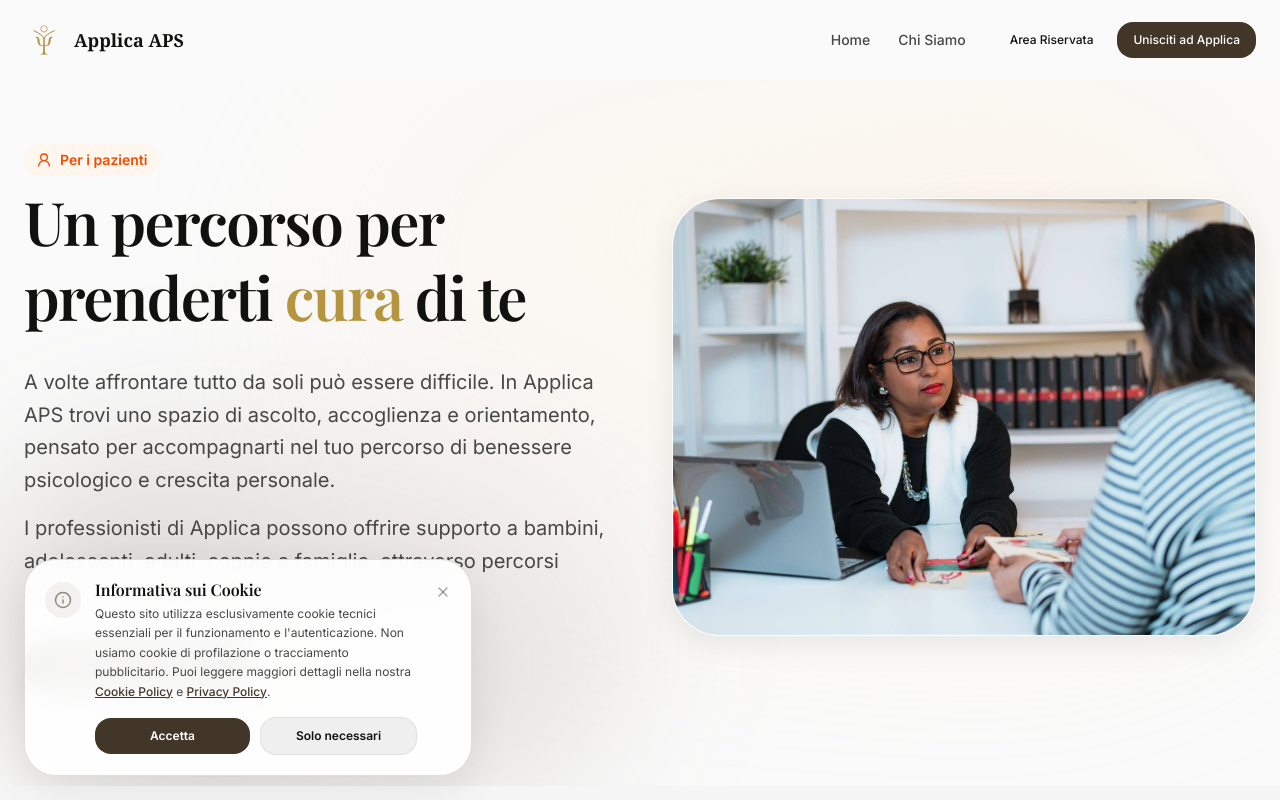
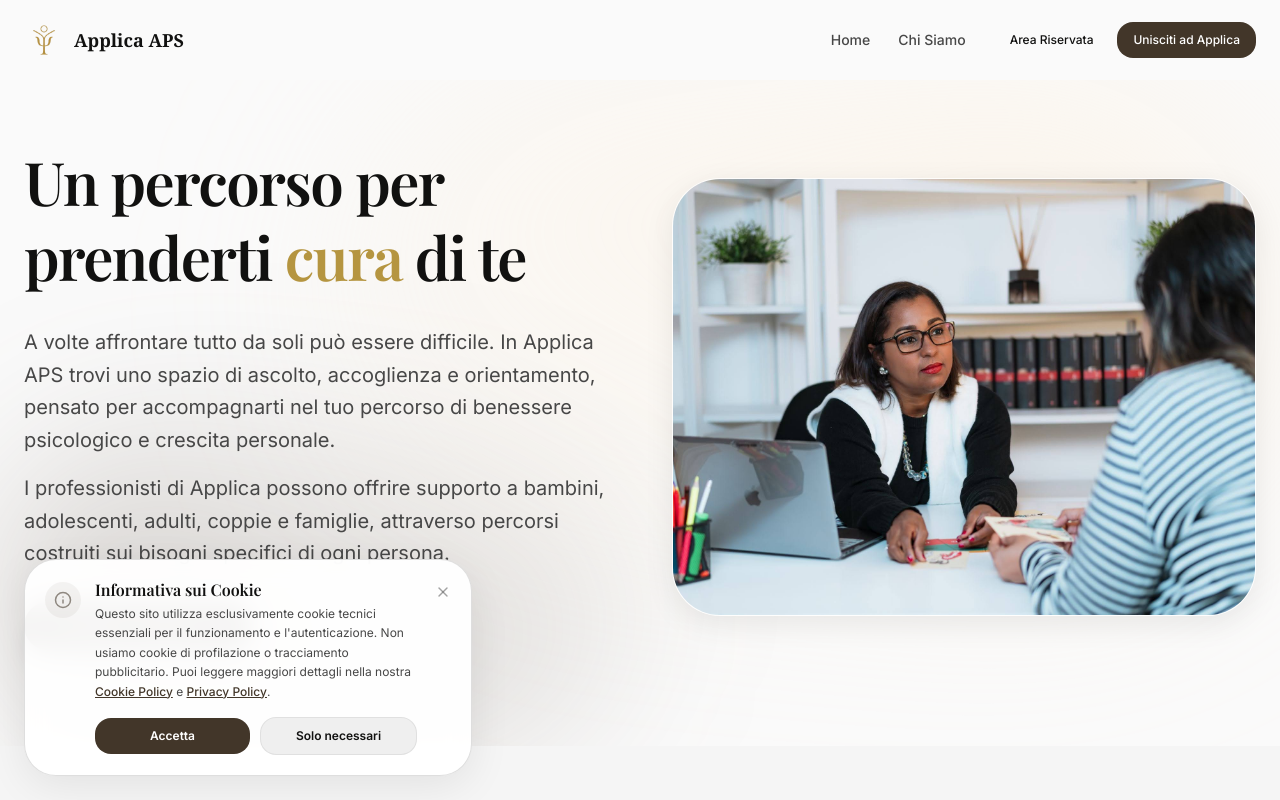
Before and after one commit to applicaaps/applica, a Next.js app in the folder applica-app/: page /pazienti in a window 1280 px wide. Shown: the top 800 px of the page. Built offline with nearby package versions, Linux system fonts and the light colour scheme; a web font is replaced by a local one.

Commit message:
rimozione pill shaped object

```diff
--- a/applica-app/app/pazienti/page.tsx
+++ b/applica-app/app/pazienti/page.tsx
@@ -19,10 +19,7 @@ export default function PazientiPage() {
           <div className="grid grid-cols-1 lg:grid-cols-2 gap-12 lg:gap-16 items-center">
             <div className="space-y-8">
               <RevealSection>
-                <div className="inline-flex items-center gap-2 px-3 py-1.5 rounded-full bg-orange-50 text-orange-600 font-semibold text-sm mb-2">
-                  <UserRound size={16} />
-                  <span>Per i pazienti</span>
-                </div>
+
                 <h1 className="text-4xl md:text-5xl lg:text-6xl font-bold text-[var(--color-on-surface)] leading-tight tracking-tight">
                   Un percorso per prenderti <span className="text-[#b59540]">cura</span> di te
                 </h1>
--- a/applica-app/app/professionisti/page.tsx
+++ b/applica-app/app/professionisti/page.tsx
@@ -19,10 +19,7 @@ export default function ProfessionistiPage() {
           <div className="grid grid-cols-1 lg:grid-cols-2 gap-12 lg:gap-16 items-center">
             <div className="space-y-8">
               <RevealSection>
-                <div className="inline-flex items-center gap-2 px-3 py-1.5 rounded-full bg-blue-50 text-blue-600 font-semibold text-sm mb-2">
-                  <Brain size={16} />
-                  <span>Per i psicologi</span>
-                </div>
+
                 <h1 className="text-4xl md:text-5xl lg:text-6xl font-bold text-[var(--color-on-surface)] leading-tight tracking-tight">
                   Una comunità per <span className="text-[#b59540]">crescere</span> come professionista.
                 </h1>
```
